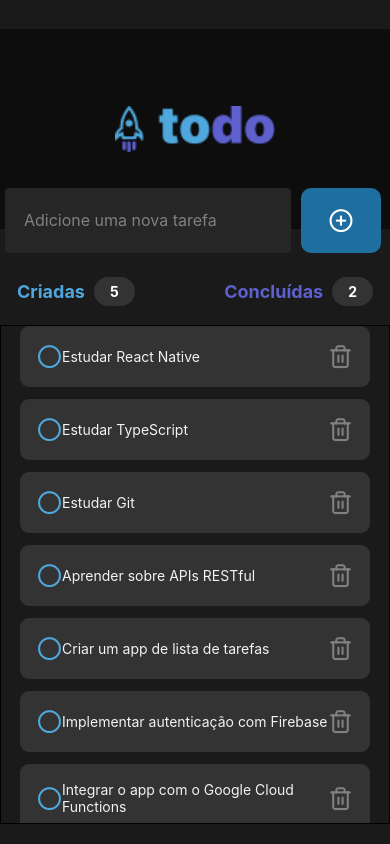
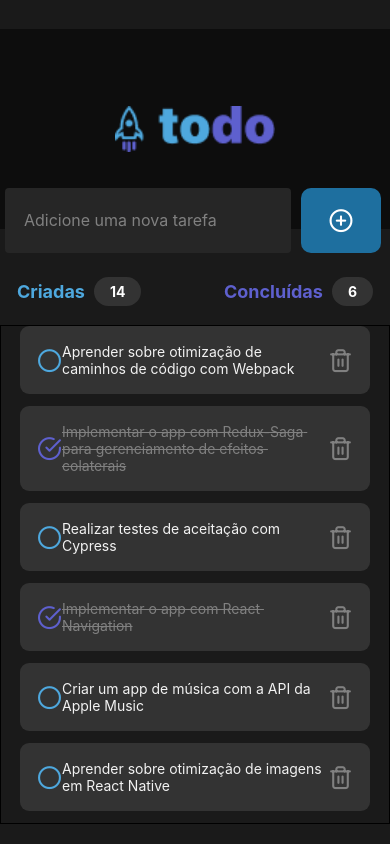
Before and after one commit to Savio-Anjos/APP-ToDoList, a React Native app: screen / in a window 390 px wide. Built offline with nearby package versions, Linux system fonts and the light colour scheme.

Commit message:
feat :sparkles: Added task creation

```diff
--- a/App.tsx
+++ b/App.tsx
@@ -9,7 +9,7 @@ export default function App() {
   return (
     <View style={styles.container}>
       <Header />
-      <NewTask />
+
       <ListTasks />
       <StatusBar style="light" />
     </View>
--- a/src/components/ListTasks/index.tsx
+++ b/src/components/ListTasks/index.tsx
@@ -1,32 +1,87 @@
 import { FlatList, Text, View } from "react-native";
 import { styles } from "./styles";
-import { useEffect, useState } from "react";
+import { useState } from "react";
 import { Task } from "../Task";
 import { initialTasks } from "../../data/tasks";
+import { NewTask } from "../NewTask";
 
 export function ListTasks() {
   const [tasks, setTasks] = useState<Task[]>(initialTasks);
+  const [taskName, setTaskName] = useState<string>("");
+
+  const toggleTaskCompletion = (taskId: number) => {
+    const updatedTasks = tasks.map((task) =>
+      task.id === taskId ? { ...task, isCompleted: !task.isCompleted } : task
+    );
+    setTasks(updatedTasks);
+  };
+
+  const deleteTask = (taskId: number) => {
+    const updatedTasks = tasks.filter((task) => task.id !== taskId);
+    setTasks(updatedTasks);
+  };
+
+  const verifyCount = (typeTask: string) => {
+    if (typeTask === "created") {
+      return tasks.filter((task) => task.isCompleted === false).length;
+    }
+
+    if (typeTask === "completed") {
+      return tasks.filter((task) => task.isCompleted === true).length;
+    }
+
+    return tasks.length;
+  };
+
+  const handleAddTask = () => {
+    const count = verifyCount("");
+
+    const newTask: Task = {
+      id: count + 1,
+      task: taskName,
+      isCompleted: false,
+    };
+
+    setTasks([...tasks, newTask]);
+    setTaskName("");
+  };
+
+  const sortedTasks = [...tasks].sort((a, b) => b.id - a.id);
 
   return (
+    <>
+      <NewTask
+        taskName={taskName}
+        setTaskName={setTaskName}
+        handleAddTask={handleAddTask}
+      />
       <View style={styles.container}>
         <View style={styles.containerCounter}>
           <View style={styles.counters}>
             <Text style={styles.created}>Criadas</Text>
-          <Text style={styles.counterText}>5</Text>
+            <Text style={styles.counterText}>{verifyCount("created")}</Text>
           </View>
 
           <View style={styles.counters}>
             <Text style={styles.completed}>Concluídas</Text>
-          <Text style={styles.counterText}>2</Text>
+            <Text style={styles.counterText}>{verifyCount("completed")}</Text>
           </View>
         </View>
         <View style={styles.tasks}>
           <FlatList
-          data={tasks}
+            data={sortedTasks}
             keyExtractor={(task) => task.id.toString()}
-          renderItem={({ item }) => <Task content={item.task} />}
+            renderItem={({ item }) => (
+              <Task
+                content={item.task}
+                isCompleted={item.isCompleted}
+                toggleTaskCompletion={() => toggleTaskCompletion(item.id)}
+                deleteTask={() => deleteTask(item.id)}
+              />
+            )}
           />
         </View>
       </View>
+    </>
   );
 }
--- a/src/components/NewTask/index.tsx
+++ b/src/components/NewTask/index.tsx
@@ -1,9 +1,19 @@
 import { TextInput, TouchableOpacity, View } from "react-native";
 import Icon from "react-native-vector-icons/Feather";
 import { styles } from "./styles";
-import { useState } from "react";
+import { Dispatch, SetStateAction, useState } from "react";
 
-export function NewTask() {
+type NewTaskProps = {
+  taskName: string;
+  setTaskName: Dispatch<SetStateAction<string>>;
+  handleAddTask: () => void;
+};
+
+export function NewTask({
+  taskName,
+  setTaskName,
+  handleAddTask,
+}: NewTaskProps) {
   const [isFocused, setIsFocused] = useState<boolean>(false);
 
   return (
@@ -14,8 +24,10 @@ export function NewTask() {
         placeholderTextColor={"#808080"}
         onFocus={() => setIsFocused(true)}
         onBlur={() => setIsFocused(false)}
+        value={taskName}
+        onChangeText={(text) => setTaskName(text)}
       />
-      <TouchableOpacity style={styles.button}>
+      <TouchableOpacity style={styles.button} onPress={handleAddTask}>
         <Icon name="plus-circle" size={25} color="#FFF" />
       </TouchableOpacity>
     </View>
--- a/src/components/Task/index.tsx
+++ b/src/components/Task/index.tsx
@@ -4,14 +4,30 @@ import { styles } from "./styles";
 
 type TaskProps = {
   content: string;
+  isCompleted: boolean;
+  toggleTaskCompletion: () => void;
+  deleteTask: () => void;
 };
 
-export function Task({ content }: TaskProps) {
+export function Task({
+  content,
+  isCompleted,
+  toggleTaskCompletion,
+  deleteTask,
+}: TaskProps) {
   return (
     <View style={styles.task}>
-      <Icon name="circle" size={25} color="#4EA8DE" />
-      <Text style={styles.taskText}>{content}</Text>
-      <Icon name="trash-2" size={25} color="#808080" />
+      <Icon
+        onPress={toggleTaskCompletion}
+        name={isCompleted ? "check-circle" : "circle"}
+        size={25}
+        color={isCompleted ? "#5E60CE" : "#4EA8DE"}
+      />
+
+      <Text style={[styles.taskText, isCompleted && styles.through]}>
+        {content}
+      </Text>
+      <Icon onPress={deleteTask} name="trash-2" size={25} color="#808080" />
     </View>
   );
 }
--- a/src/components/Task/styles.tsx
+++ b/src/components/Task/styles.tsx
@@ -15,4 +15,9 @@ export const styles = StyleSheet.create({
     color: "#F2F2F2",
     width: 269,
   },
+
+  through: {
+    textDecorationLine: "line-through",
+    color: "#808080",
+  },
 });
--- a/src/data/tasks.ts
+++ b/src/data/tasks.ts
@@ -1,34 +1,66 @@
 export const initialTasks = [
-  { id: 1, task: "Estudar React Native" },
-  { id: 2, task: "Estudar TypeScript" },
-  { id: 3, task: "Estudar Git" },
-  { id: 4, task: "Aprender sobre APIs RESTful" },
-  { id: 5, task: "Criar um app de lista de tarefas" },
-  { id: 6, task: "Implementar autenticação com Firebase" },
-  { id: 7, task: "Integrar o app com o Google Cloud Functions" },
-  { id: 8, task: "Realizar testes unitários com Jest" },
-  { id: 9, task: "Implementar o app com Redux para gerenciamento de estado" },
+  { id: 1, task: "Estudar React Native", isCompleted: true },
+  { id: 2, task: "Estudar TypeScript", isCompleted: false },
+  { id: 3, task: "Estudar Git", isCompleted: true },
+  { id: 4, task: "Aprender sobre APIs RESTful", isCompleted: false },
+  { id: 5, task: "Criar um app de lista de tarefas", isCompleted: false },
+  { id: 6, task: "Implementar autenticação com Firebase", isCompleted: false },
+  {
+    id: 7,
+    task: "Integrar o app com o Google Cloud Functions",
+    isCompleted: false,
+  },
+  { id: 8, task: "Realizar testes unitários com Jest", isCompleted: true },
+  {
+    id: 9,
+    task: "Implementar o app com Redux para gerenciamento de estado",
+    isCompleted: false,
+  },
   {
     id: 10,
     task: "Aprender sobre otimização de performance em React Native",
+    isCompleted: false,
   },
-  { id: 11, task: "Criar um app de chat com Socket.IO" },
+  { id: 11, task: "Criar um app de chat com Socket.IO", isCompleted: true },
   {
     id: 12,
     task: "Implementar notificações push com Firebase Cloud Messaging",
+    isCompleted: false,
   },
-  { id: 13, task: "Realizar testes de integração com Detox" },
-  { id: 14, task: "Implementar o app com GraphQL" },
-  { id: 15, task: "Aprender sobre otimização de imagens em React Native" },
-  { id: 16, task: "Criar um app de música com a API da Apple Music" },
-  { id: 17, task: "Implementar o app com React Navigation" },
-  { id: 18, task: "Realizar testes de aceitação com Cypress" },
+  {
+    id: 13,
+    task: "Realizar testes de integração com Detox",
+    isCompleted: false,
+  },
+  { id: 14, task: "Implementar o app com GraphQL", isCompleted: false },
+  {
+    id: 15,
+    task: "Aprender sobre otimização de imagens em React Native",
+    isCompleted: false,
+  },
+  {
+    id: 16,
+    task: "Criar um app de música com a API da Apple Music",
+    isCompleted: false,
+  },
+  {
+    id: 17,
+    task: "Implementar o app com React Navigation",
+    isCompleted: true,
+  },
+  {
+    id: 18,
+    task: "Realizar testes de aceitação com Cypress",
+    isCompleted: false,
+  },
   {
     id: 19,
-    task: "Implementar o app com Redux-Saga para gerenciamento de efeitos colaterais ",
+    task: "Implementar o app com Redux-Saga para gerenciamento de efeitos colaterais",
+    isCompleted: true,
   },
   {
     id: 20,
     task: "Aprender sobre otimização de caminhos de código com Webpack",
+    isCompleted: false,
   },
 ];
--- a/src/types/Tasks.ts
+++ b/src/types/Tasks.ts
@@ -1,4 +1,5 @@
 type Task = {
   id: number;
   task: string;
+  isCompleted: boolean;
 };
```
Lines whose indentation alone changed are shown as unchanged.
